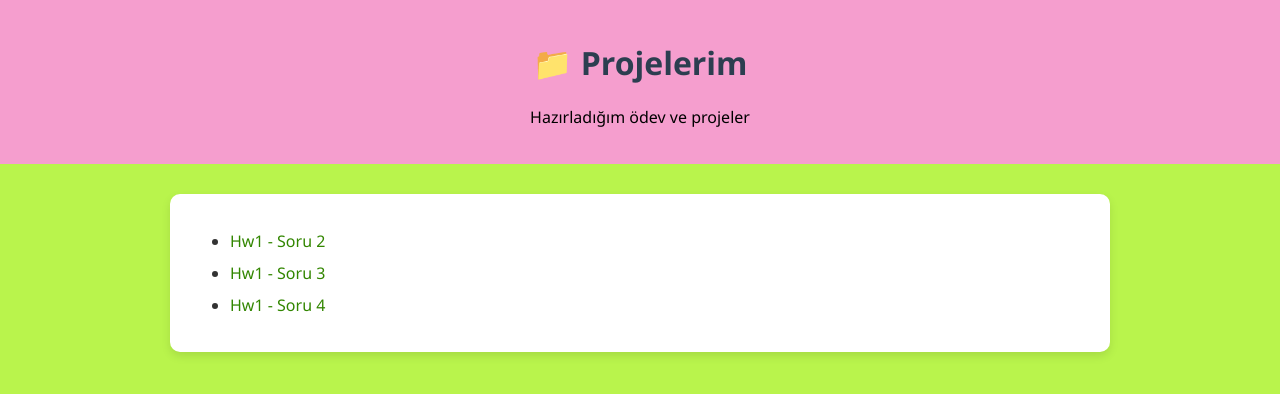
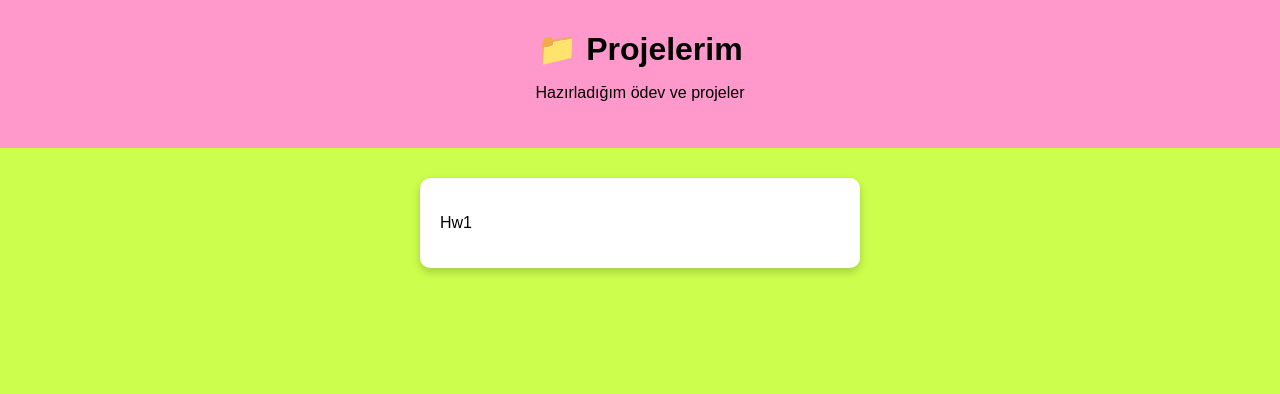
Before and after one commit to ezgiyurull/ezgiyurull.github.io, a plain HTML site: page projelerim.html in a window 1280 px wide. Drawn offline with Linux system fonts and the light colour scheme.

Commit message:
Update projelerim.html

```diff
--- a/projelerim.html
+++ b/projelerim.html
@@ -2,43 +2,50 @@
 <html lang="tr">
 <head>
   <meta charset="UTF-8">
-  <title>projelerim</title>
+  <title>Projelerim</title>
   <style>
     body {
-      font-family: 'Segoe UI', sans-serif;
       margin: 0;
-      padding: 0;
-      background-color: #b9f44c;
-      color: #333;
+      font-family: Arial, sans-serif;
+      background-color: #ccff4d;
     }
 
     header {
-      background-color: #f59ece;
-      color: black;
-      padding: 20px;
+      background-color: #ff99cc;
+      padding: 30px;
       text-align: center;
     }
 
-    section {
-      max-width: 900px;
-      margin: 30px auto;
-      padding: 20px;
-      background: white;
-      border-radius: 10px;
-      box-shadow: 0 4px 10px rgba(0, 0, 0, 0.1);
+    h1 {
+      margin: 0;
     }
 
-    h1, h2 {
-      color: #2c3e50;
+    .container {
+      margin: 30px auto;
+      background: white;
+      width: 400px;
+      padding: 20px;
+      border-radius: 10px;
+      box-shadow: 0 4px 10px rgba(0, 0, 0, 0.2);
     }
 
-    a {
-      color: #328600;
-      text-decoration: none;
+    ul {
+      list-style-type: none;
+      padding-left: 0;
     }
 
     li {
-      margin-bottom: 10px;
+      margin: 10px 0;
+      cursor: pointer;
+    }
+
+    .sublist {
+      margin-left: 20px;
+      display: none;
+    }
+
+    .sublist li {
+      color: green;
     }
   </style>
 </head>
@@ -49,14 +56,23 @@
     <p>Hazırladığım ödev ve projeler</p>
   </header>
 
-  <section>
+  <div class="container">
     <ul>
-      <li><a href="Hw1-soru2.html">Hw1 - Soru 2</a></li>
-      <li><a href="Hw1-soru3.html">Hw1 - Soru 3</a></li>
-      <li><a href="Hw1-soru4.html">Hw1 - Soru 4</a></li>
-      <!-- Daha fazla dosya ekleyebilirsin -->
+      <li onclick="toggleList()">Hw1</li>
+      <ul id="hw1-list" class="sublist">
+        <li>Hw1 - Soru 2</li>
+        <li>Hw1 - Soru 3</li>
+        <li>Hw1 - Soru 4</li>
+      </ul>
     </ul>
-  </section>
+  </div>
+
+  <script>
+    function toggleList() {
+      const list = document.getElementById('hw1-list');
+      list.style.display = list.style.display === 'none' || list.style.display === '' ? 'block' : 'none';
+    }
+  </script>
 
 </body>
 </html>
```
